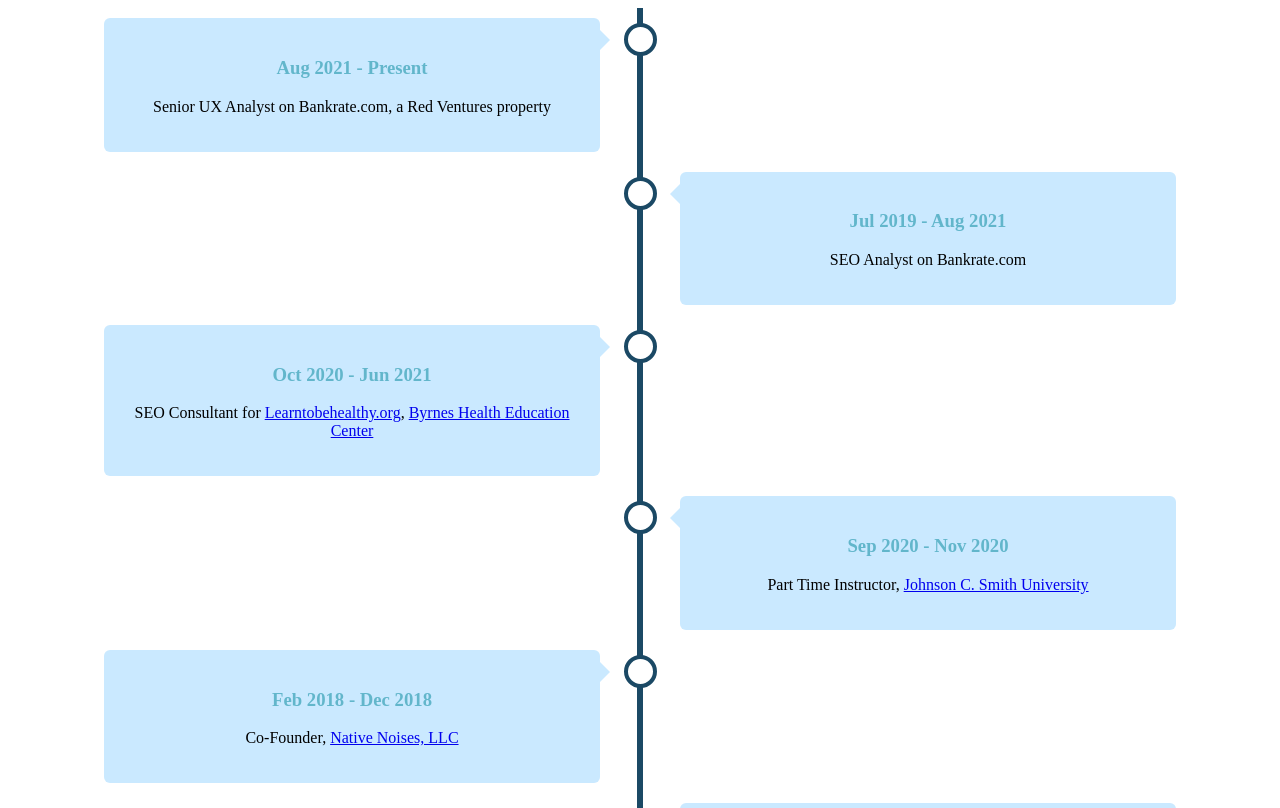
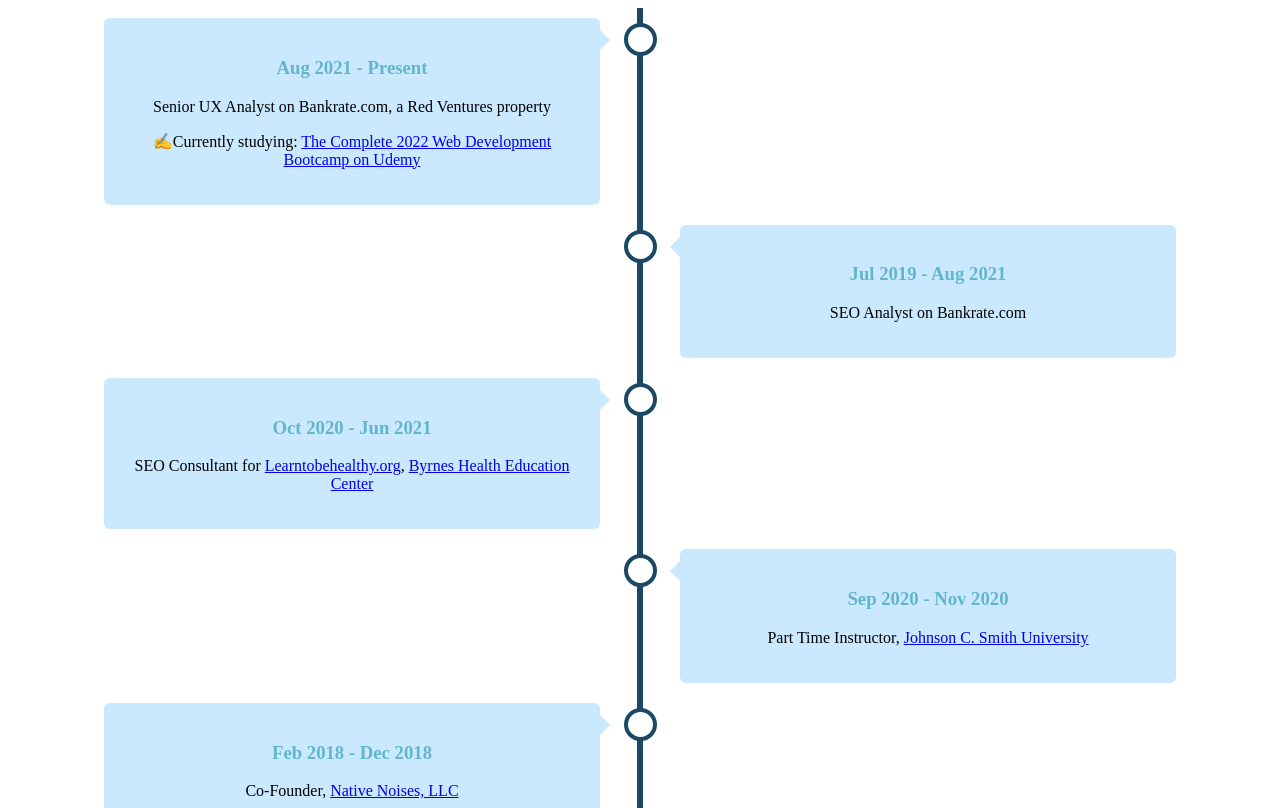
Before and after one commit to wesstroud/cv, a plain HTML site: page index.html in a window 1280 px wide. Shown: the part 1060-1868 px from the top of the page. Drawn offline with Linux system fonts and the light colour scheme; a web font is replaced by a local one.

Commit message:
Add files via upload

```diff
--- a/index.html
+++ b/index.html
@@ -16,6 +16,7 @@
 <h1>Hi. I'm Wes</h1>
     <p>A web experience enthusiast</p>
     <img class="bottom-cloud" src="images/cloud.png" alt="clouds-image">
+
     <div class="oldwell"><img src="images/oldwell.png" alt="old-well-image" width="240px"></div>
     </div>
     <div class="middle-container">
@@ -36,6 +37,7 @@
           <div class="content">
             <h3>Aug 2021 - Present</h3>
             <p>Senior UX Analyst on Bankrate.com, a Red Ventures property</p>
+            <p>✍️Currently studying: <a href="https://www.udemy.com/course/the-complete-web-development-bootcamp/">The Complete 2022 Web Development Bootcamp on Udemy</a> </p>
           </div>
         </div>
         <div class="container right">
```
